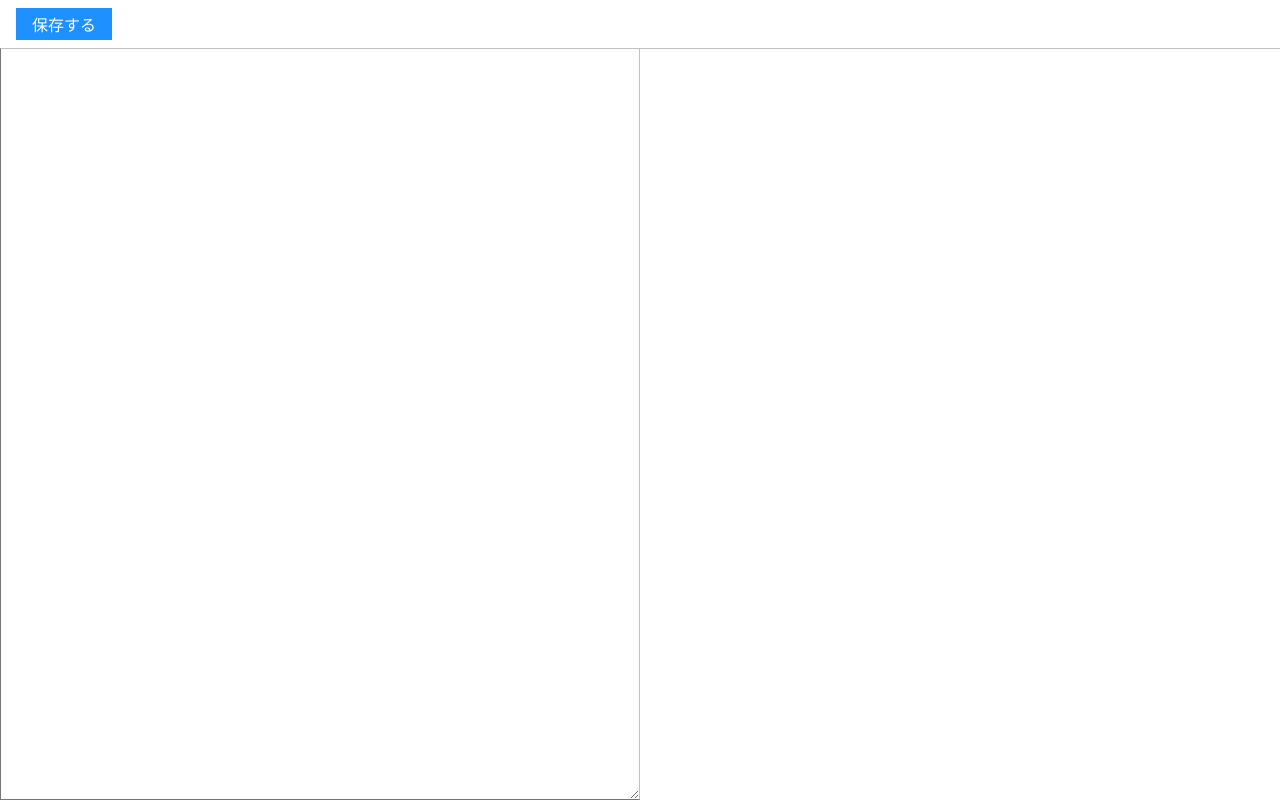
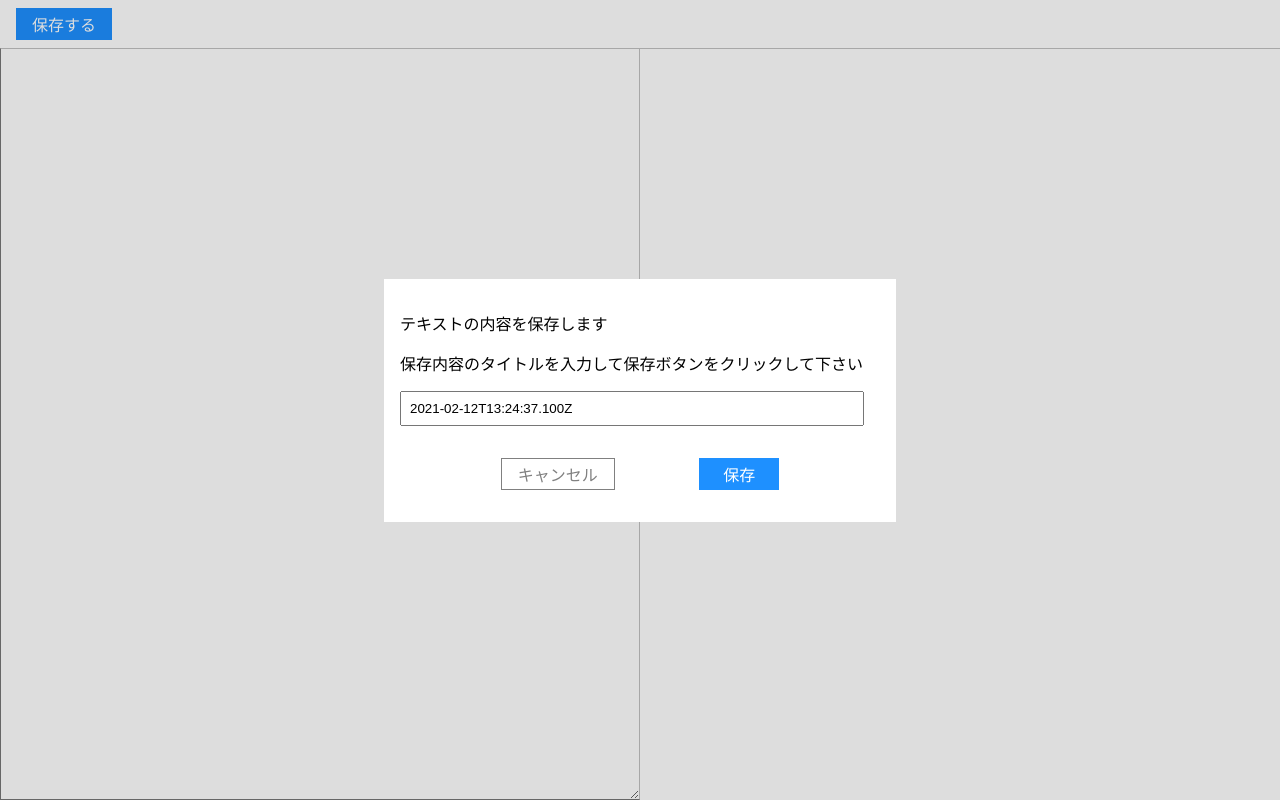
Before and after one commit to ishimori/techpit-markdown-editor, a React (Create React App) app: page / in a window 1280 px wide. Both pictures are taken after a click on the button "保存する". Built offline with nearby package versions, Linux system fonts and the light colour scheme.

Commit message:
3-3まで完了 モーダルウインドウ

```diff
--- a/src/components/button.tsx
+++ b/src/components/button.tsx
@@ -10,13 +10,25 @@ const StyledButton = styled.button`
   height: 2rem;
   min-width: 5rem;
   padding: 0 1rem;
+
+  &.cancel {
+    background: white;
+    border: 1px solid gray;
+    color: gray;
+  }
 `;
 
 interface Props {
+  cancel?: boolean;
   children: string;
   onClick: () => void;
 }
 
 export const Button: React.FC<Props> = (props) => (
-  <StyledButton onClick={props.onClick}>{props.children}</StyledButton>
+  <StyledButton
+    onClick={props.onClick}
+    className={props.cancel ? "cancel" : ""}
+  >
+    {props.children}
+  </StyledButton>
 );
--- /dev/null
+++ b/src/components/save_modal.tsx
@@ -0,0 +1,62 @@
+import React, { useState } from "react";
+import styled from "styled-components";
+import { Button } from "./button";
+
+const Wrapper = styled.div`
+  align-items: center;
+  background-color: #0002;
+  bottom: 0;
+  display: flex;
+  justify-content: center;
+  left: 0;
+  position: fixed;
+  right: 0;
+  top: 0;
+`;
+
+const Modal = styled.div`
+  background: #fff;
+  padding: 1rem;
+  width: 32rem;
+`;
+
+const TitleInput = styled.input`
+  width: 29rem;
+  padding: 0.5rem;
+`;
+
+const Control = styled.div`
+  display: flex;
+  justify-content: space-evenly;
+  padding: 1rem;
+`;
+interface Props {
+  onSave: (title: string) => void;
+  onCancel: () => void;
+}
+
+export const SaveModal: React.FC<Props> = (props) => {
+  const { onCancel, onSave } = props;
+  const [title, setTitle] = useState(new Date().toISOString());
+  return (
+    <Wrapper>
+      <Modal>
+        <p>テキストの内容を保存します</p>
+        <p>保存内容のタイトルを入力して保存ボタンをクリックして下さい</p>
+        <p>
+          <TitleInput
+            type="text"
+            value={title}
+            onChange={(event) => setTitle(event.target.value)}
+          />
+        </p>
+        <Control>
+          <Button onClick={onCancel} cancel>
+            キャンセル
+          </Button>
+          <Button onClick={() => onSave(title)}>保存</Button>
+        </Control>
+      </Modal>
+    </Wrapper>
+  );
+};
--- a/src/pages/editor.tsx
+++ b/src/pages/editor.tsx
@@ -1,9 +1,10 @@
-import * as React from "react";
+import React, { useState } from "react";
 import styled from "styled-components";
 import { useStateWithStorage } from "../hooks/use_state_with_storage";
 import ReactMarkdown from "react-markdown";
 import { putMemo } from "indexeddb/memo";
 import { Button } from "components/button";
+import { SaveModal } from "components/save_modal";
 
 const StorageKey = "pages/editor:test";
 
@@ -57,14 +58,15 @@ const Preview = styled.div`
 
 export const Editor: React.FC = () => {
   const [text, setText] = useStateWithStorage("", StorageKey);
-  const saveMemo = (): void => {
-    putMemo("TITLE", text);
-  };
+  //   const saveMemo = (): void => {
+  //     putMemo("TITLE", text);
+  //   };
+  const [showModal, setShowModal] = useState(false);
   return (
     <>
       <Header>
         <HeaderControl>
-          <Button onClick={saveMemo}>保存する</Button>
+          <Button onClick={() => setShowModal(true)}>保存する</Button>
         </HeaderControl>
       </Header>
       <Wrapper>
@@ -76,6 +78,15 @@ export const Editor: React.FC = () => {
           <ReactMarkdown source={text} />
         </Preview>
       </Wrapper>
+      {showModal && (
+        <SaveModal
+          onSave={(title: string): void => {
+            putMemo(title, text);
+            setShowModal(false);
+          }}
+          onCancel={() => setShowModal(false)}
+        />
+      )}
     </>
   );
 };
```
